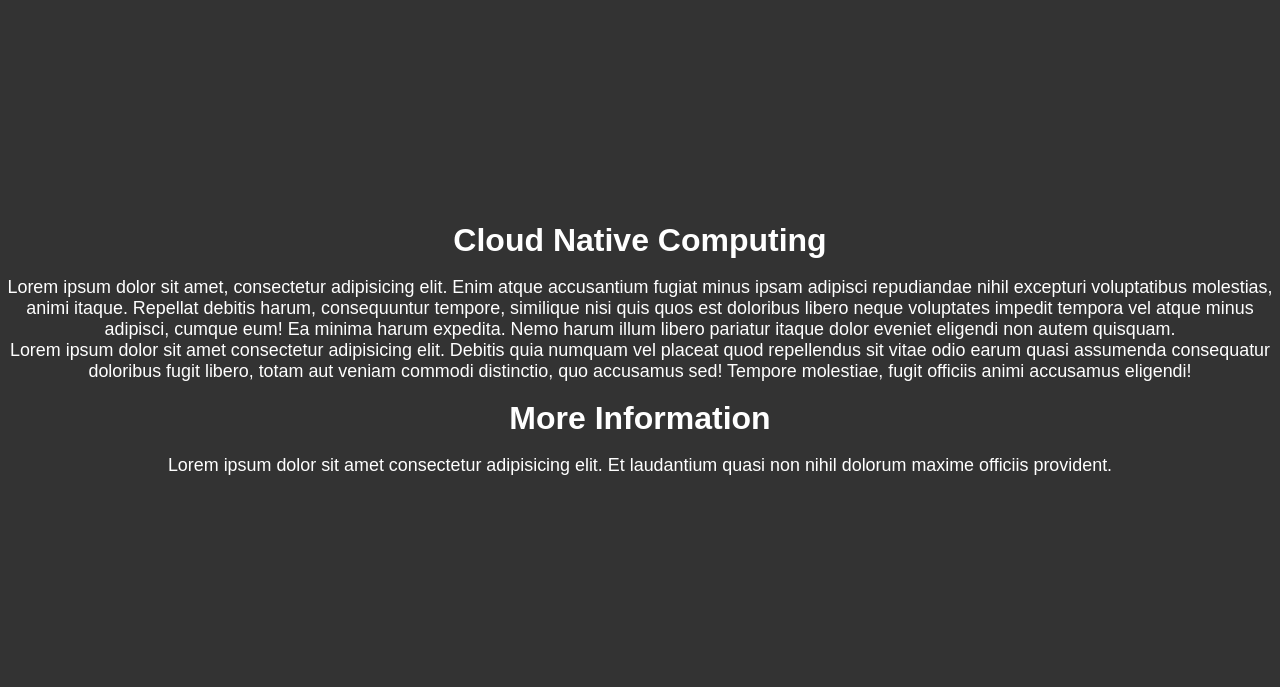
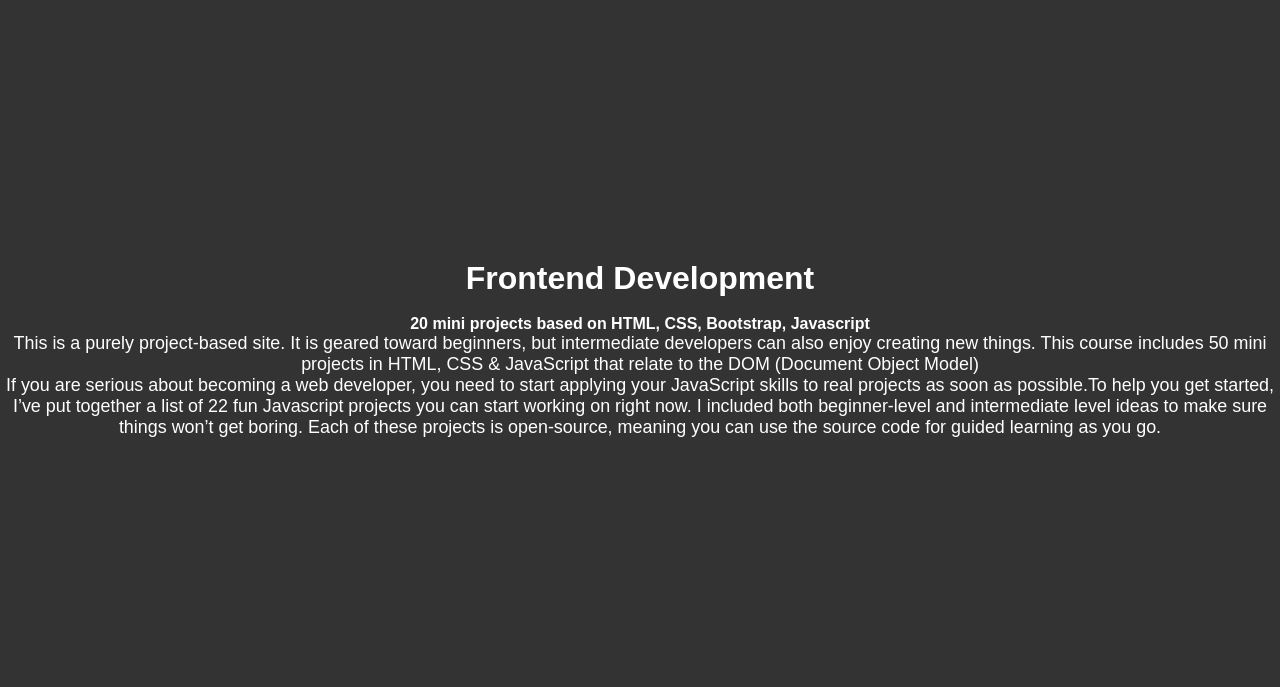
Before and after one commit to faryalfarrukh52/JavaScriptNewProjects, a plain HTML site: page index.html in a window 1280 px wide. Shown: the part 110-797 px from the top of the page. Drawn offline with Linux system fonts and the light colour scheme.

Commit message:
description
write a description

```diff
--- a/index.html
+++ b/index.html
@@ -35,17 +35,14 @@
                 <!-- <h1>html projects of Module B contains HTML</h2> -->
                 </br>
 
-                <h2>Cloud Native Computing</h2>
+                <h2>Frontend Development</h2>
                 </br>
-                <p>Lorem ipsum dolor sit amet, consectetur adipisicing elit. Enim atque accusantium fugiat minus ipsam adipisci repudiandae nihil excepturi voluptatibus molestias, animi itaque. Repellat debitis harum, consequuntur tempore, similique nisi
-                    quis quos est doloribus libero neque voluptates impedit tempora vel atque minus adipisci, cumque eum! Ea minima harum expedita. Nemo harum illum libero pariatur itaque dolor eveniet eligendi non autem quisquam.</p>
-                <p>Lorem ipsum dolor sit amet consectetur adipisicing elit. Debitis quia numquam vel placeat quod repellendus sit vitae odio earum quasi assumenda consequatur doloribus fugit libero, totam aut veniam commodi distinctio, quo accusamus sed!
-                    Tempore molestiae, fugit officiis animi accusamus eligendi!</p>
-                </br>
-                <h2>More Information</h2>
-                </br>
-                <p>Lorem ipsum dolor sit amet consectetur adipisicing elit. Et laudantium quasi non nihil dolorum maxime officiis provident.</p>
-            </content>
+                <h4>20 mini projects based on HTML, CSS, Bootstrap, Javascript</h4>
+                <p>This is a purely project-based site. It is geared toward beginners, but intermediate developers can also enjoy creating new things. This course includes 50 mini projects in HTML, CSS & JavaScript that relate to the DOM (Document Object Model)</p>
+                <p>If you are serious about becoming a web developer, you need to start applying your JavaScript skills to real projects as soon as possible.To help you get started, I’ve put together a list of 22 fun Javascript projects you can start working on right now. I included both beginner-level and intermediate level ideas to make sure things won’t get boring.
+                    Each of these projects is open-source, meaning you can use the source code for guided learning as you go.
+                </p>
+                 </content>
         </section>
         <a name="top-projects" class="top"></a>
         <section class="page" id="projects-page">
@@ -156,7 +153,7 @@
                 </section>
                 <section id="project-20">
                     <h3>Project 20</h3>
-                    <a href="./project20/index.html"><img src="images/bookstore.png" alt="Coming soon"></a>
+                    <a href="./project20/index.html"><img src="/images/bookstore.png" alt="Coming soon"></a>
                     <h5>Final Project: Book Store</h5>
                     <!-- <a href="#"><button class="gitButton">Git Link</button></a> -->
                 </section>
```
Also changed, not shown: images/lyrics.png (added).
